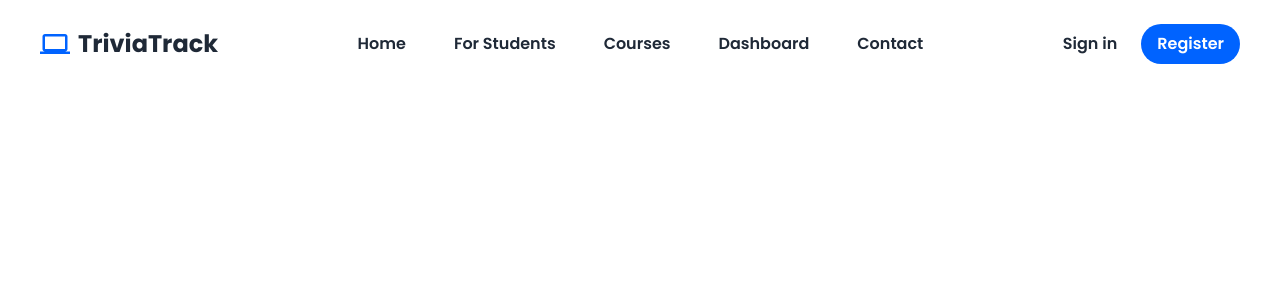
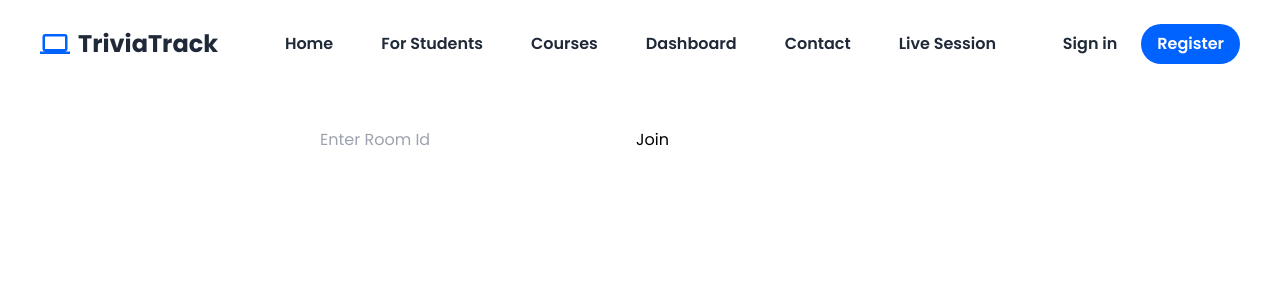
Before and after one commit to MubeenNaushad/TriviaTrack, a React (Vite) app in the folder ff/triviatrack/frontend/: page /live in a window 1280 px wide. Shown: the top 300 px of the page. Built offline with nearby package versions, Linux system fonts and the light colour scheme; no server answers.

Commit message:
Live Video Call Feature Intergrated

```diff
--- a/ff/triviatrack/frontend/package.json
+++ b/ff/triviatrack/frontend/package.json
@@ -10,6 +10,7 @@
     "preview": "vite preview"
   },
   "dependencies": {
+    "@zegocloud/zego-uikit-prebuilt": "^2.12.2",
     "axios": "^1.7.7",
     "bootstrap": "^5.3.3",
     "framer-motion": "^11.11.11",
@@ -21,7 +22,8 @@
     "react-router-dom": "^6.28.0",
     "react-slick": "^0.30.2",
     "recharts": "^2.13.3",
-    "slick-carousel": "^1.8.1"
+    "slick-carousel": "^1.8.1",
+    "zego-zim-web": "^2.16.0"
   },
   "devDependencies": {
     "@eslint/js": "^9.13.0",
--- a/ff/triviatrack/frontend/src/App.jsx
+++ b/ff/triviatrack/frontend/src/App.jsx
@@ -13,8 +13,14 @@ import Testimonial from "./components/Testimonial/Testimonial";
 import Footer from "./components/Footer/Footer";
 import SignUp from "./auth/Signup.jsx";
 import Login from "./auth/Login.jsx";
+import Roompage from "./room/indexx.jsx";
 import ContactForm from "./oldrand/ContactForm.jsx";
+import Livesession from "./components/navbar/Livesession.jsx";
 import Dashboard from "./components/Dashboard/Dashboard.jsx";
+
+
+
+
 
 const BannerData = {
   image: Img1,
@@ -47,8 +53,10 @@ const App = () => {
             <>
               <NavbarBanner />
               <Hero />
+
               <NumberCounter />
               <WhyChoose />
+
               <Banner {...BannerData} />
               <Banner {...BannerData2} reverse={true} />
               <SubjectCard />
@@ -60,7 +68,12 @@ const App = () => {
         <Route path="/signup" element={<SignUp />} />
         <Route path="/login" element={<Login />} />
         <Route path="/contact" element={<ContactForm/>} />
+        <Route path="/room/:roomid" element={<Roompage />} />
+
         <Route path="/dashboard" element={<Dashboard />} />
+
+        <Route path="/live" element={<Livesession />} />
+
 
       </Routes>
     </Router>
--- a/ff/triviatrack/frontend/src/auth/Signup.jsx
+++ b/ff/triviatrack/frontend/src/auth/Signup.jsx
@@ -17,11 +17,14 @@ const Signup = () => {
       .catch(err => console.log(err));
   };
 
+
   return (
     <div className="flex items-center justify-center min-h-screen bg-gradient-to-br from-blue-600 to-indigo-600 p-4">
+
       <div className={styles['signup-container']}>
+
         <div className={styles['signup-form-container']}>
-          <h2 className={styles['signup-title']}>Register</h2>
+
 
 
           <form onSubmit={handleSubmit}>
@@ -59,7 +62,7 @@ const Signup = () => {
               className={styles['signup-input']}
             />
 
-            {/* Dropdown for User Type */}
+
 
             <button type="submit" className={styles['signup-button']}>Register</button>
 
@@ -74,6 +77,9 @@ const Signup = () => {
           <p>
             Already have an account? <Link to="/login" className={styles['signup-login-link']}>Login</Link>
           </p>
+            <h2 className={styles['signup-title']}>Register</h2>
+
+
         </div>
       </div>
     </div>
--- a/ff/triviatrack/frontend/src/auth/Signup.module.css
+++ b/ff/triviatrack/frontend/src/auth/Signup.module.css
@@ -131,15 +131,15 @@
 }
 
 /* Responsive adjustments */
-@media (max-width: 768px) {
+@media (max-width: 100px) {
     .signup-container {
-        padding: 10px;
+        padding: 100px;
     }
 
     .signup-form-container {
         width: 100%;
         max-width: 100%;
-        padding: 20px;
+        padding: 150px;
         border-radius: 15px;
     }
 
--- /dev/null
+++ b/ff/triviatrack/frontend/src/components/navbar/Livesession.jsx
@@ -0,0 +1,20 @@
+import React,{useState,useCallback} from "react";
+import {useNavigate} from "react-router-dom";
+const Livesession=()=>{
+    const [value,setValue]=useState();
+     const navigate= useNavigate();
+    const handlejoinroom=useCallback(()=>{
+
+        navigate(`/room/${value}`);
+        },
+         [navigate,value]
+   );
+    return(
+    <div className="py-20 px-80">
+      <input value={value} onChange={e=>setValue(e.target.value)}
+       type="text" placeholder="Enter Room Id"></input>
+      <button onClick={handlejoinroom}>Join</button>
+    </div>
+)
+}
+export default Livesession;
--- a/ff/triviatrack/frontend/src/components/navbar/ResponsiveMenu.jsx
+++ b/ff/triviatrack/frontend/src/components/navbar/ResponsiveMenu.jsx
@@ -18,6 +18,11 @@ const ResponsiveMenu = ({ isOpen }) => {
               <li>
                 <Link to="/" className="hover:text-gray-300 transition">
                   Home
+                </Link>
+              </li>
+              <li>
+                <Link to="/" className="hover:text-gray-300 transition">
+                  Live session
                 </Link>
               </li>
               <li>
--- a/ff/triviatrack/frontend/src/components/navbar/navbar.jsx
+++ b/ff/triviatrack/frontend/src/components/navbar/navbar.jsx
@@ -110,7 +110,7 @@ const navbar = () => {
             </ul>
           </div>
 
-          {/* CTA Button  */}
+
           <div className="hidden lg:block space-x-6">
             {!isLoggedIn ? (
             <>
@@ -150,6 +150,7 @@ const navbar = () => {
                     className="w-full text-left px-4 py-2 text-sm text-gray-700 hover:bg-gray-100"
                     onClick={handleLogout}
                   >
+
                     Logout
                   </button>
                 </div>
--- a/ff/triviatrack/frontend/src/mockData/data.js
+++ b/ff/triviatrack/frontend/src/mockData/data.js
@@ -23,7 +23,14 @@ export const NavbarMenu = [
         id: 5,
         title: "Contact",
 
-        link: "./contact",
+        link: "/contact",
 
-    }
+    },
+     {
+        id: 6,
+        title: "Live Session",
+        link: "/live",
+
+    },
+
 ];
--- /dev/null
+++ b/ff/triviatrack/frontend/src/room/indexx.jsx
@@ -0,0 +1,35 @@
+import React,{useState,useCallback} from "react";
+import {useNavigate,useParams} from "react-router-dom";
+import { ZegoUIKitPrebuilt } from '@zegocloud/zego-uikit-prebuilt';
+import Livesession from "../components/navbar/Livesession";
+
+
+const RoomPage=()=>{
+    const{roomid}=useParams();
+    const navigate=useNavigate();
+
+    const meeting =async(element)=>{
+    const appID=814549105;
+    const serverSecret="c4004320dfdb8161d035e491f59159b2";
+    const kitToken=ZegoUIKitPrebuilt.generateKitTokenForTest(appID,serverSecret,roomid,Date.now().toString(),Date.now().toString());
+
+   const zc=ZegoUIKitPrebuilt.create(kitToken);
+    zc.joinRoom({
+    container: element,
+    scenario: {
+        mode: ZegoUIKitPrebuilt.GroupCall,
+    },
+    showScreenSharingButton: true,
+    onLeaveRoom:()=>{
+        navigate("/")
+    }
+
+      } )
+}
+   return<div>
+         <div ref={meeting }/>
+   </div>
+
+
+}
+export default RoomPage;
```
Also changed, not shown: 1 other file (tests, documents, lock files or other folders).
